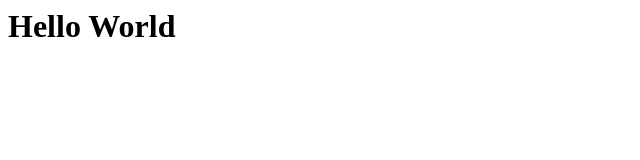
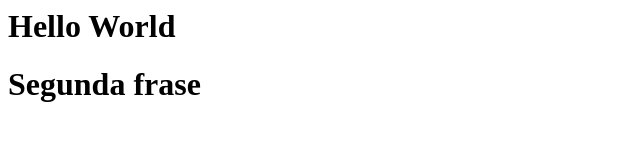
Before and after one commit to enriquefernandezchacon/Codeacdamey_NODEJS, a plain HTML site: page index.html in a window 1280 px wide. Shown: the whole page, without its empty margins (0-640 px from the left). Drawn offline with Linux system fonts and the light colour scheme.

Commit message:
Segundo commit

```diff
--- a/index.html
+++ b/index.html
@@ -5,5 +5,6 @@
 
   <body>
     <h1>Hello World</h1>
+    <h1>Segunda frase</h1>
   </body>
 </html>
```
